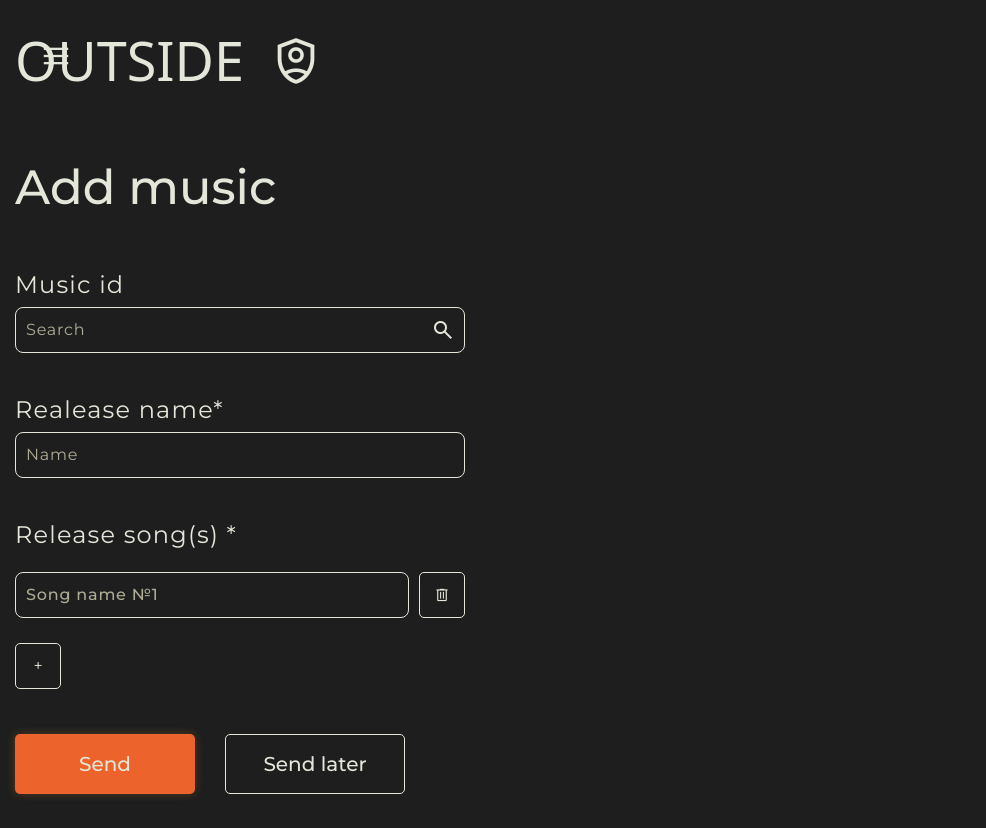
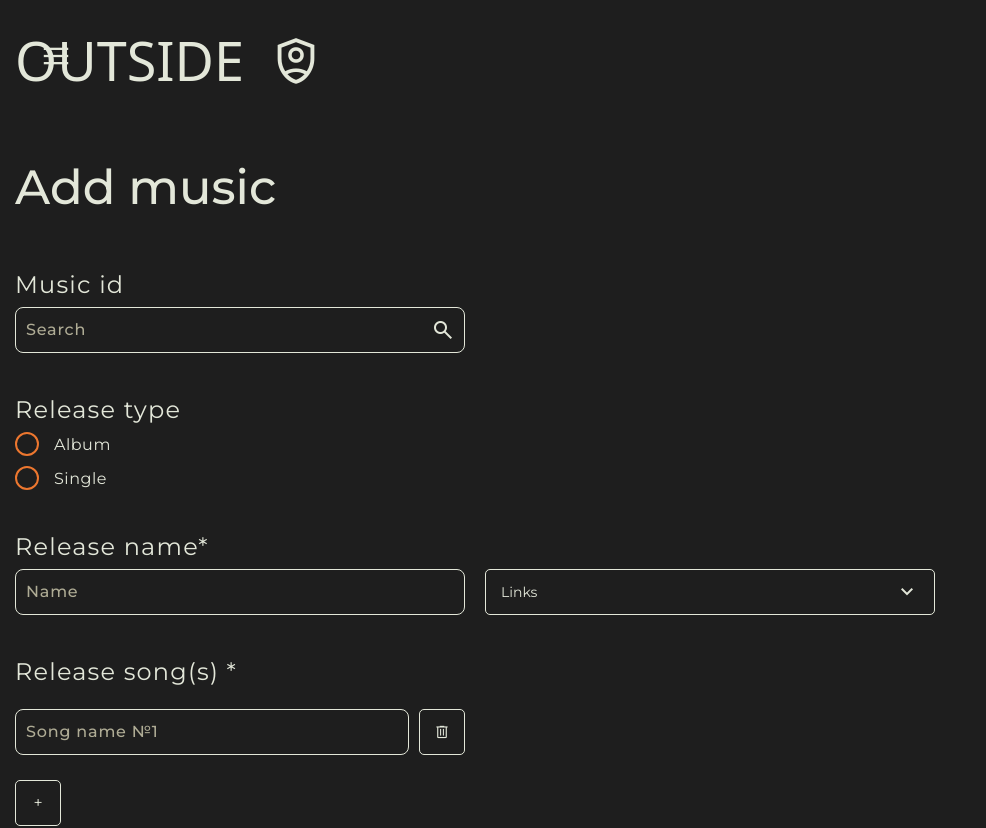
Before and after one commit to outsideOfficialy/adminPanel, a Next.js app: page /add-music in a window 1280 px wide. Shown: the top 828 px of the page, without its empty margins (0-986 px from the left). Built offline with nearby package versions, Linux system fonts and the light colour scheme; a web font is replaced by a local one.

Commit message:
filling pages complete

```diff
--- a/app/add-merch/page.tsx
+++ b/app/add-merch/page.tsx
@@ -1,10 +1,26 @@
 "use client"
 
+import React from "react";
 import PageLayout from "@/components/PageLayout";
+
+import { InputTypeText, SearchInput, FileInput, TextArea } from "@/components/Inputs";
 
 export default function Home() {
   return (
     <PageLayout title="Merch">
+
+      <SearchInput onSearch={() => { }} placeholder="ID merch...." label="ID Merch" name="id" />
+
+      <FileInput placeholder="Browse..." accept="image/webp, image/png, image/jpg, image/jpeg" name="preview_picture" label="Select preview picture's*" id="merch-file-input" multiple />
+
+      <InputTypeText placeholder="Merch title..." label="Merch title*" name="title" />
+      <InputTypeText placeholder="Merch price $" label="Merch price*" name="price" />
+
+      <InputTypeText placeholder="Merch description" label="Merch description*" name="description" />
+
+      <TextArea label="Merch content" placeholder="Merch content..." name="content" />
+
+
     </PageLayout>
   );
 }
--- a/app/add-music/page.tsx
+++ b/app/add-music/page.tsx
@@ -1,17 +1,63 @@
 "use client"
 
 import PageLayout from "@/components/PageLayout";
-import { InputTypeText, SearchInput } from "@/components/Inputs";
-import { SongsInputs } from "@/components/Inputs";
-import { RadioButton } from "@/components/RadioButtonGroup";
+import { InputTypeText, SearchInput, FileInput, SongsInputs } from "@/components/Inputs";
+import { RadioGroup } from "@/components/RadioButtonGroup";
+import Dropdown from "@/components/Dropdown";
+
+import itunes from '../../src/icons/itunes.svg'
+import spotify from '../../src/icons/spotify.svg'
+import soundcloud from '../../src/icons/soundcloud.svg'
+import youtubeMusic from '../../src/icons/youtubeMusic.svg'
 
 export default function Home() {
   return (
     <PageLayout title="Add music">
-      <SearchInput onSearch={() => { }} placeholder="Search" label="Music id" name="search" />
-      {/* <RadioButton id="release-type" name="album" label="Release type*"/> */}
-      <InputTypeText placeholder="Name" label="Realease name*" name="nickname" />
-      <SongsInputs name="songs_list[]" label="Release song(s) *"/>
+      <SearchInput onSearch={() => {
+
+       }} placeholder="Search" label="Music id" name="search" />
+      <RadioGroup
+        title="Release type"
+        group={[
+          {
+            name: "musicType",
+            id: "Album",
+            label: "Album",
+            value: "album"
+          },
+          {
+            name: "musicType",
+            id: "Single",
+            label: "Single",
+            value: "single"
+          }
+        ]} />
+      {/* этот вопрос нужно будет решить, потому что из-за того что dropown физически при открытии
+        двигает контент, это выглядит очень ужасно */}
+      <div className="flex flex-col gap-[10px]">
+        <label className="text-white text-2xl font-normal leading-6 tracking-wider">
+          Release name*
+        </label>
+
+        <div className="relative w-full max-w-[900px]">
+          <InputTypeText placeholder="Name" name="release_name" />
+          <div className="w-1/2 absolute right-[-20px] top-0">
+            <Dropdown headerText="Links"
+              links={[
+                {
+                  "platformIcon": spotify,
+                  "platformName": "Spotify"
+                },
+                {
+                  "platformIcon": itunes,
+                  "platformName": "Apple music"
+                }
+              ]} inputsName="social_media_links" />
+          </div>
+        </div>
+      </div>
+      <SongsInputs name="songs_list[]" label="Release song(s) *" />
+      <FileInput placeholder="Browse..." name="preview_picture" label="Select single\album picture*" id="preview_picture" accept="image/webp, image/png, image/jpg, image/jpeg" />
     </PageLayout>
   );
 }
--- a/app/member-edit/page.tsx
+++ b/app/member-edit/page.tsx
@@ -8,7 +8,6 @@ import itunes from '../../src/icons/itunes.svg'
 import spotify from '../../src/icons/spotify.svg'
 import soundcloud from '../../src/icons/soundcloud.svg'
 import youtubeMusic from '../../src/icons/youtubeMusic.svg'
-import { Popover, Transition } from '@headlessui/react'
 
 export default function Home() {
   const [fileName, setFileName] = React.useState("Your file...");
--- a/app/news/page.tsx
+++ b/app/news/page.tsx
@@ -1,25 +1,20 @@
 "use client"
 import React from "react";
 import PageLayout from "@/components/PageLayout";
-import Dropdown from "@/components/Dropdown";
 
-import itunes from '../../src/icons/itunes.svg'
-import spotify from '../../src/icons/spotify.svg'
-import soundcloud from '../../src/icons/soundcloud.svg'
-import youtubeMusic from '../../src/icons/youtubeMusic.svg'
+import { InputTypeText, SearchInput, FileInput, TextArea } from "@/components/Inputs";
 
 const News = () => {
   return (
     <PageLayout title="News">
-      <Dropdown inputsName="music[]" headerText="Links" links={[
-        {
-          platformName: "Spotify",
-          platformIcon: spotify
-        },
-        {
-          platformName: "Itunes",
-          platformIcon: itunes
-        }]} />
+      <SearchInput onSearch={() => { }} placeholder="ID news...." label="ID News" name="id" />
+
+      <InputTypeText placeholder="Title text..." label="Title*" name="title" />
+      <InputTypeText placeholder="Subtitle text..." label="Subtitle" name="subtitle" />
+
+      <TextArea label="News content" placeholder="News text..." name="content" />
+
+      <FileInput placeholder="Browse..." accept="image/webp, image/png, image/jpg, image/jpeg" name="preview_picture" label="Select preview picture*" id="news-file-input" />
     </PageLayout>
   )
 }
--- a/components/Inputs/index.tsx
+++ b/components/Inputs/index.tsx
@@ -43,7 +43,7 @@ const InputWrapper: React.FC<InputWrapperProps> = ({
 }) => {
   return <div className={clsx("flex flex-col items-start gap-[10px] w-full max-w-[450px] ", className ? className : "")}>
     {label && (
-      <label className="text-white text-2xl font-normal font-medium font-normal leading-6 tracking-wider">
+      <label className="text-white text-2xl font-normal leading-6 tracking-wider">
         {label}
       </label>
     )}
@@ -59,7 +59,7 @@ const InputTypeText: React.FC<InputFieldProps> = ({ label, placeholder, name, in
         type="text"
         placeholder={placeholder}
         name={name}
-        className="bg-black border rounded-lg border-white text-white p-2.5 max-w-[450px] w-full text-base font-normal font-medium leading-normal tracking-wider transition duration-300 ease-in-out placeholder-grey focus:border-main-primary-color focus:ring-0 focus:outline-none "
+        className="bg-black border rounded-lg border-white text-white p-2.5 max-w-[450px] w-full text-base font-medium leading-normal tracking-wider transition duration-300 ease-in-out placeholder-grey focus:border-main-primary-color focus:ring-0 focus:outline-none "
       />
     </InputWrapper>
   );
@@ -71,7 +71,7 @@ const SearchInput: React.FC<SearchInputProps> = ({ label, placeholder, name, onS
   return (
     <div className="flex flex-col items-start gap-[10px] w-full max-w-[450px]">
       {label && (
-        <label className="text-white text-2xl font-normal font-medium font-normal leading-6 tracking-wider">
+        <label className="text-white text-2xl font-normal leading-6 tracking-wider">
           {label}
         </label>
       )}
@@ -80,10 +80,10 @@ const SearchInput: React.FC<SearchInputProps> = ({ label, placeholder, name, onS
           type="text"
           placeholder={placeholder}
           name={name}
-          className="bg-black border rounded-lg border-white text-white p-2.5 max-w-[450px] w-full text-base font-normal font-medium leading-normal tracking-wider transition duration-300 ease-in-out placeholder-grey focus:border-main-primary-color focus:ring-0 focus:outline-none"
+          className="bg-black border rounded-lg border-white text-white p-2.5 max-w-[450px] w-full text-base font-medium leading-normal tracking-wider transition duration-300 ease-in-out placeholder-grey focus:border-main-primary-color focus:ring-0 focus:outline-none"
         />
         <button
-          className="material-symbols-outlined search absolute right-0 top-0 bottom-0 bg-main-primary text-white rounded-r-lg p-2.5 font-normal font-medium transition duration-300 ease-in-out hover:text-main-primary-color"
+          className="material-symbols-outlined search absolute right-0 top-0 bottom-0 bg-main-primary text-white rounded-r-lg p-2.5 font-medium transition duration-300 ease-in-out hover:text-main-primary-color"
           onClick={onSearch}
         >
           search
@@ -97,14 +97,14 @@ const TextArea: React.FC<TextAreaFieldProps> = ({ label, placeholder, name }) =>
   return (
     <div className="flex flex-col items-start gap-[10px] w-full">
       {label && (
-        <label className="text-white text-2xl font-normal font-medium font-normal leading-6 tracking-wider">
+        <label className="text-white text-2xl font-normal leading-6 tracking-wider">
           {label}
         </label>
       )}
       <textarea
         placeholder={placeholder}
         name={name}
-        className="bg-black min-h-[150px] border rounded-lg border-white text-white p-2.5 w-full text-base font-normal font-medium leading-normal tracking-wider transition duration-300 ease-in-out placeholder-grey focus:border-main-primary-color focus:ring-0 focus:outline-none"
+        className="bg-black min-h-[150px] border rounded-lg border-white text-white p-2.5 w-full text-base font-medium leading-normal tracking-wider transition duration-300 ease-in-out placeholder-grey focus:border-main-primary-color focus:ring-0 focus:outline-none"
       />
     </div>
   );
--- a/components/PageLayout/index.tsx
+++ b/components/PageLayout/index.tsx
@@ -15,7 +15,7 @@ const PageLayout: React.FC<PageLayoutProps> = ({ children, title }) => {
         <Menu list={[{ textContent: "Add music", link: "/add-music" },
         { textContent: "News", link: "/news" },
         { textContent: "Add merch", link: "/add-merch" },
-        { textContent: "Add or edit member info", link: "/member-edit" }]} />
+        { textContent: "Member info", link: "/member-edit" }]} />
       </div>
 
       <PageTemplate title={title}>
--- a/components/RadioButtonGroup/index.tsx
+++ b/components/RadioButtonGroup/index.tsx
@@ -5,6 +5,11 @@ interface RadioButtonProps {
   label: string;
   name: string;
   value: string;
+}
+
+interface RadioButtonGroupProps {
+  group: RadioButtonProps[];
+  title?: string;
 }
 
 const RadioButton: React.FC<RadioButtonProps> = ({ id, label, name, value }) => {
@@ -17,4 +22,17 @@ const RadioButton: React.FC<RadioButtonProps> = ({ id, label, name, value }) =>
   );
 };
 
-export { RadioButton };
+const RadioGroup: React.FC<RadioButtonGroupProps> = ({
+  group, title
+}) => {
+  return <div className="flex flex-col gap-[10px]">
+    {title && <h3 className="text-white text-2xl font-normal leading-6 tracking-wider">{title}</h3>}
+    <div className="flex flex-col gap-[10px]">
+      {group.map((el, idx) => {
+        return <RadioButton id={el.id} label={el.label} name={el.name} value={el.value} />
+      })}
+    </div>
+  </div>
+}
+
+export { RadioButton, RadioGroup };
```
Also changed, not shown: components/Dropdown/index.tsx (+0 -7 lines).
